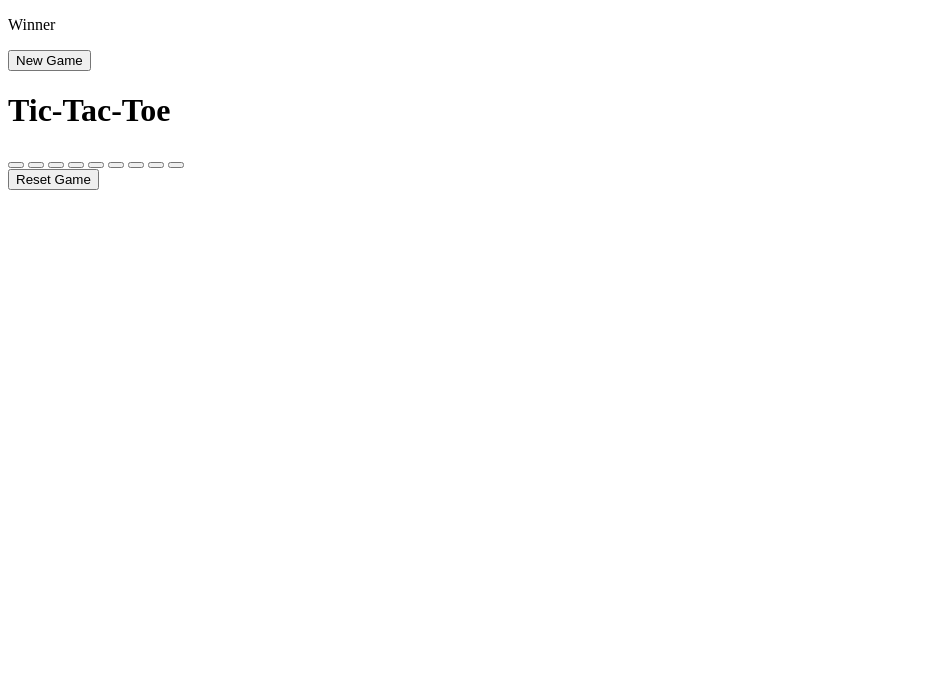
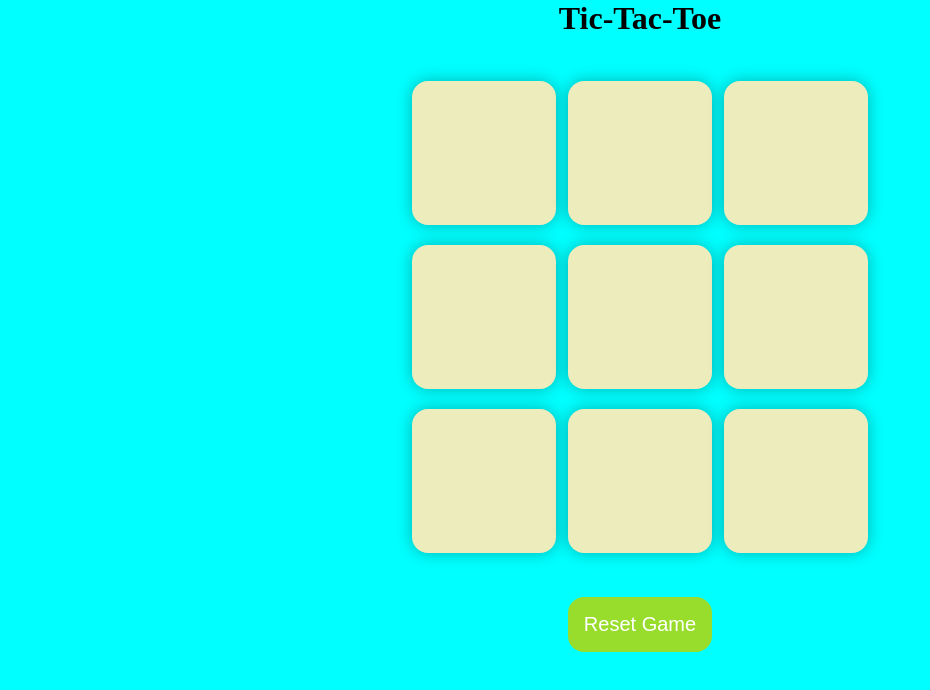
Before and after one commit to Ashraf273/Tic_Tac_Toe_Game, a plain HTML site: page index.html in a window 1280 px wide. Shown: the whole page, without its empty margins (0-930 px from the left). Drawn offline with Linux system fonts and the light colour scheme.

Commit message:
Update and rename Tic.html to index.html

```diff
--- a/Tic.html
+++ b/index.html
@@ -4,7 +4,7 @@
     <meta charset="UTF-8">
     <meta name="viewport" content="width=device-width, initial-scale=1.0">
     <title>Tic-Tac-Toe</title>
-    <link rel="stylesheet" href="Tac.css">
+    <link rel="stylesheet" href="style.css">
 </head>
 <body>
     <div class="msg-container hide">
@@ -30,6 +30,6 @@
     <button id="reset">Reset Game</button>
 </main>
 
-    <script src="Toe.js"></script>
+    <script src="script.js"></script>
 </body>
 </html>
```
